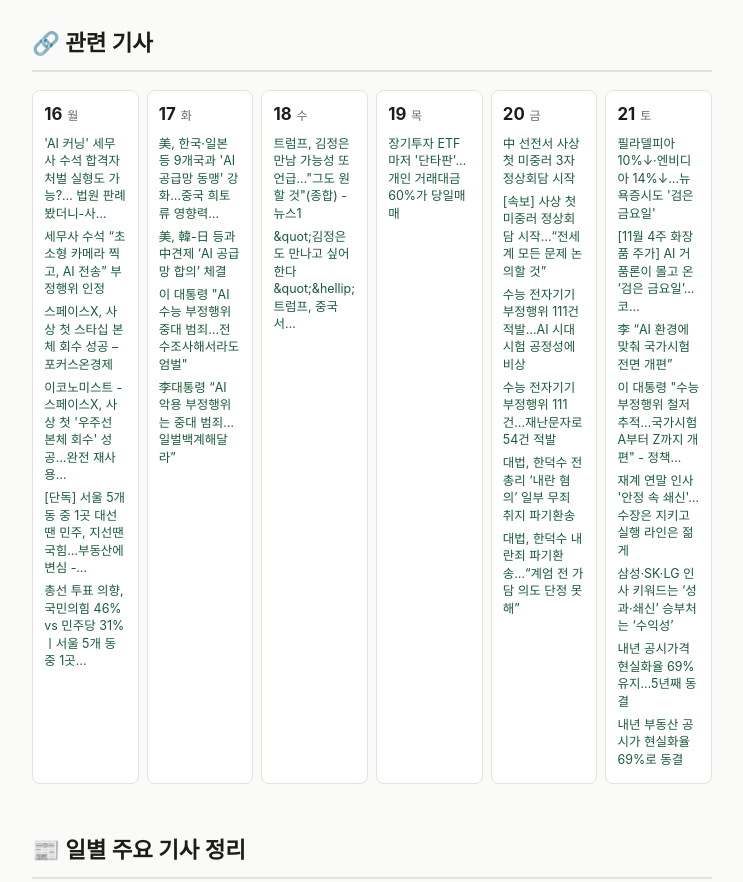
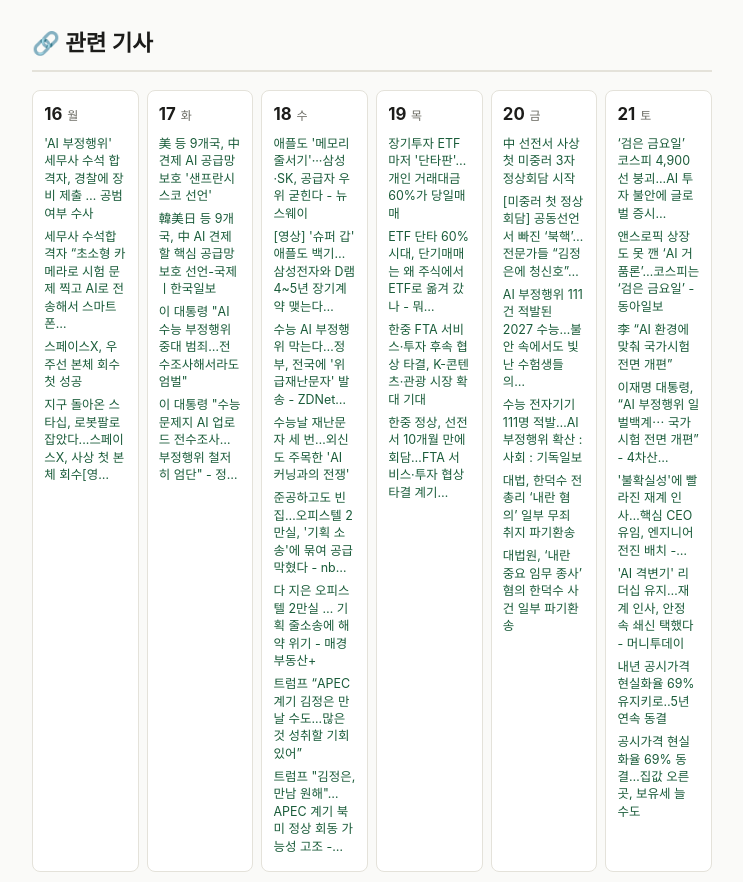
Before and after one commit to ShazelP/economy-study-agent, a plain HTML site: page docs/index.html in a window 1280 px wide. Shown: the part 2000-2882 px from the top of the page, without its empty margins (268-1011 px from the left). Drawn offline with Linux system fonts and the light colour scheme.

Commit message:
docs: 주간 정리 웹사이트 갱신

```diff
--- a/docs/index.html
+++ b/docs/index.html
@@ -38,27 +38,27 @@
         <div class="link-calendar">
           <div class="link-day">
             <div class="link-day-head">16<span>월</span></div>
-            <ul class="link-list"><li><a href="https://www.hankookilbo.com/news/article/A2026111613090003261" target="_blank" rel="noopener noreferrer">'AI 커닝' 세무사 수석 합격자 처벌 실형도 가능?… 법원 판례 봤더니-사…</a></li><li><a href="https://www.hani.co.kr/arti/society/society_general/1287363.html" target="_blank" rel="noopener noreferrer">세무사 수석 “초소형 카메라 찍고, AI 전송” 부정행위 인정</a></li><li><a href="https://www.foeconomy.co.kr/id/Wlw1jEDJjK3r7NG5H0RB" target="_blank" rel="noopener noreferrer">스페이스X, 사상 첫 스타십 본체 회수 성공 – 포커스온경제</a></li><li><a href="https://economist.co.kr/article/view/ecn202611150001" target="_blank" rel="noopener noreferrer">이코노미스트 - 스페이스X, 사상 첫 '우주선 본체 회수' 성공…완전 재사용…</a></li><li><a href="https://re.mk.co.kr/news/news_detail.php?no=12209352" target="_blank" rel="noopener noreferrer">[단독] 서울 5개동 중 1곳 대선땐 민주, 지선땐 국힘…부동산에 변심 -…</a></li><li><a href="https://www.youtube.com/watch?v=yRHRP6dhYAc" target="_blank" rel="noopener noreferrer">총선 투표 의향, 국민의힘 46% vs 민주당 31%ㅣ서울 5개 동 중 1곳…</a></li></ul>
+            <ul class="link-list"><li><a href="https://www.newdaily.co.kr/site/data/html/2026/11/16/2026111650155.html" target="_blank" rel="noopener noreferrer">'AI 부정행위' 세무사 수석 합격자, 경찰에 장비 제출 … 공범 여부 수사</a></li><li><a href="https://www.kwnews.co.kr/article/20261115500351" target="_blank" rel="noopener noreferrer">세무사 수석합격자 “초소형 카메라로 시험 문제 찍고 AI로 전송해서 스마트폰…</a></li><li><a href="https://www.chosun.com/economy/science/2026/11/16/NF3WQY6AD5E4HLKR6SLUUCJG24/" target="_blank" rel="noopener noreferrer">스페이스X, 우주선 본체 회수 첫 성공</a></li><li><a href="https://www.mt.co.kr/world/2026/11/15/2026111511034751069" target="_blank" rel="noopener noreferrer">지구 돌아온 스타십, 로봇팔로 잡았다...스페이스X, 사상 첫 본체 회수[영…</a></li></ul>
           </div>
           <div class="link-day">
             <div class="link-day-head">17<span>화</span></div>
-            <ul class="link-list"><li><a href="https://www.joongangenews.com/news/articleView.html?idxno=563973" target="_blank" rel="noopener noreferrer">美, 한국·일본 등 9개국과 'AI 공급망 동맹' 강화…중국 희토류 영향력…</a></li><li><a href="https://www.donga.com/news/Inter/article/all/20261117/135035603/2" target="_blank" rel="noopener noreferrer">美, 韓-日 등과 中견제 ‘AI 공급망 합의’ 체결</a></li><li><a href="http://www.bubb.co.kr/news/articleView.html?idxno=6182" target="_blank" rel="noopener noreferrer">이 대통령 "AI 수능 부정행위 중대 범죄…전수조사해서라도 엄벌"</a></li><li><a href="https://www.mediatoday.co.kr/news/articleView.html?idxno=338597" target="_blank" rel="noopener noreferrer">李대통령 “AI 악용 부정행위는 중대 범죄…일벌백계해달라”</a></li></ul>
+            <ul class="link-list"><li><a href="https://aimatters.co.kr/news-report/60928/" target="_blank" rel="noopener noreferrer">美 등 9개국, 中 견제 AI 공급망 보호 '샌프란시스코 선언'</a></li><li><a href="https://www.hankookilbo.com/news/article/A2026111610050000587" target="_blank" rel="noopener noreferrer">韓美日 등 9개국, 中 AI 견제할 핵심 공급망 보호 선언-국제ㅣ한국일보</a></li><li><a href="http://www.bubb.co.kr/news/articleView.html?idxno=6182" target="_blank" rel="noopener noreferrer">이 대통령 "AI 수능 부정행위 중대 범죄…전수조사해서라도 엄벌"</a></li><li><a href="https://www.korea.kr/news/policyNewsView.do?newsId=148975944" target="_blank" rel="noopener noreferrer">이 대통령 "수능 문제지 AI 업로드 전수조사…부정행위 철저히 엄단" - 정…</a></li></ul>
           </div>
           <div class="link-day">
             <div class="link-day-head">18<span>수</span></div>
-            <ul class="link-list"><li><a href="https://www.news1.kr/world/usa-canada/6357290" target="_blank" rel="noopener noreferrer">트럼프, 김정은 만남 가능성 또 언급…"그도 원할 것"(종합) - 뉴스1</a></li><li><a href="https://news.ikbc.co.kr/article/view/kbc202611170102" target="_blank" rel="noopener noreferrer">&amp;quot;김정은도 만나고 싶어 한다&amp;quot;&amp;hellip;트럼프, 중국서…</a></li></ul>
+            <ul class="link-list"><li><a href="https://www.newsway.co.kr/news/view?ud=2026111810150128626" target="_blank" rel="noopener noreferrer">애플도 '메모리 줄서기'···삼성·SK, 공급자 우위 굳힌다 - 뉴스웨이</a></li><li><a href="https://www.nbnbiz.co.kr/news/articleView.html?idxno=47218" target="_blank" rel="noopener noreferrer">[영상] '슈퍼 갑' 애플도 백기…삼성전자와 D램 4~5년 장기계약 맺는다…</a></li><li><a href="https://zdnet.co.kr/view/?no=20261118110856" target="_blank" rel="noopener noreferrer">수능 AI 부정행위 막는다…정부, 전국에 '위급재난문자' 발송 - ZDNet…</a></li><li><a href="https://marketin.edaily.co.kr/News/Read?newsId=04664166645647360" target="_blank" rel="noopener noreferrer">수능날 재난문자 세 번…외신도 주목한 'AI 커닝과의 전쟁'</a></li><li><a href="https://www.nbnbiz.co.kr/news/articleView.html?idxno=47215" target="_blank" rel="noopener noreferrer">준공하고도 빈집…오피스텔 2만실, '기획 소송'에 묶여 공급 막혔다 - nb…</a></li><li><a href="https://re.mk.co.kr/news/news_detail.php?no=12211504&amp;cate=100606" target="_blank" rel="noopener noreferrer">다 지은 오피스텔 2만실 … 기획 줄소송에 해약 위기 - 매경부동산+</a></li><li><a href="https://www.spnews.co.kr/news/articleView.html?idxno=112675" target="_blank" rel="noopener noreferrer">트럼프 “APEC 계기 김정은 만날 수도...많은 것 성취할 기회 있어”</a></li><li><a href="https://www.mt.co.kr/world/2026/11/17/2026111720363674847" target="_blank" rel="noopener noreferrer">트럼프 "김정은, 만남 원해"…APEC 계기 북미 정상 회동 가능성 고조 -…</a></li></ul>
           </div>
           <div class="link-day">
             <div class="link-day-head">19<span>목</span></div>
-            <ul class="link-list"><li><a href="https://www.thepublic.kr/news/articleView.html?idxno=327534" target="_blank" rel="noopener noreferrer">장기투자 ETF마저 '단타판'…개인 거래대금 60%가 당일매매</a></li></ul>
+            <ul class="link-list"><li><a href="https://www.thepublic.kr/news/articleView.html?idxno=327534" target="_blank" rel="noopener noreferrer">장기투자 ETF마저 '단타판'…개인 거래대금 60%가 당일매매</a></li><li><a href="https://mwoissue.com/etf-day-trading-causes/" target="_blank" rel="noopener noreferrer">ETF 단타 60% 시대, 단기매매는 왜 주식에서 ETF로 옮겨 갔나 - 뭐…</a></li><li><a href="https://joongangjournal.com/article/2361" target="_blank" rel="noopener noreferrer">한중 FTA 서비스·투자 후속 협상 타결, K-콘텐츠·관광 시장 확대 기대</a></li><li><a href="https://www.dcnews.kr/news/articleView.html?idxno=3224" target="_blank" rel="noopener noreferrer">한중 정상, 선전서 10개월 만에 회담…FTA 서비스·투자 협상 타결 계기…</a></li></ul>
           </div>
           <div class="link-day">
             <div class="link-day-head">20<span>금</span></div>
-            <ul class="link-list"><li><a href="https://www.yonhapnewstv.co.kr/news/AKR20261119172955A1q" target="_blank" rel="noopener noreferrer">中 선전서 사상 첫 미중러 3자 정상회담 시작</a></li><li><a href="https://www.joongang.co.kr/article/25480212" target="_blank" rel="noopener noreferrer">[속보] 사상 첫 미중러 정상회담 시작…“전세계 모든 문제 논의할 것”</a></li><li><a href="https://www.hgrnewsplus.com/news/articleView.html?idxno=1519" target="_blank" rel="noopener noreferrer">수능 전자기기 부정행위 111건 적발…AI 시대 시험 공정성에 비상</a></li><li><a href="https://www.hani.co.kr/arti/society/schooling/1288307.html" target="_blank" rel="noopener noreferrer">수능 전자기기 부정행위 111건…재난문자로 54건 적발</a></li><li><a href="https://www.lawtimes.co.kr/news/articleView.html?idxno=229754" target="_blank" rel="noopener noreferrer">대법, 한덕수 전 총리 ‘내란 혐의’ 일부 무죄 취지 파기환송</a></li><li><a href="https://www.donga.com/news/Society/article/all/20261119/135052621/1" target="_blank" rel="noopener noreferrer">대법, 한덕수 내란죄 파기환송…“계엄 전 가담 의도 단정 못 해”</a></li></ul>
+            <ul class="link-list"><li><a href="https://www.yonhapnewstv.co.kr/news/AKR20261119172955A1q" target="_blank" rel="noopener noreferrer">中 선전서 사상 첫 미중러 3자 정상회담 시작</a></li><li><a href="https://www.rfa.org/korean/in-focus/2026/11/20/us-china-russia-summit-north-korea-nuclear/" target="_blank" rel="noopener noreferrer">[미중러 첫 정상회담] 공동선언서 빠진 ‘북핵’…전문가들 “김정은에 청신호”…</a></li><li><a href="https://www.snakorea.com/news/articleView.html?idxno=1065963" target="_blank" rel="noopener noreferrer">AI 부정행위 111건 적발된 2027 수능…불안 속에서도 빛난 수험생들의…</a></li><li><a href="https://www.christiandaily.co.kr/news/167777" target="_blank" rel="noopener noreferrer">수능 전자기기 111명 적발…AI 부정행위 확산 : 사회 : 기독일보</a></li><li><a href="https://www.lawtimes.co.kr/news/articleView.html?idxno=229754" target="_blank" rel="noopener noreferrer">대법, 한덕수 전 총리 ‘내란 혐의’ 일부 무죄 취지 파기환송</a></li><li><a href="https://www.hani.co.kr/arti/society/society_general/1288170.html" target="_blank" rel="noopener noreferrer">대법원, ‘내란 중요 임무 종사’ 혐의 한덕수 사건 일부 파기환송</a></li></ul>
           </div>
           <div class="link-day">
             <div class="link-day-head">21<span>토</span></div>
-            <ul class="link-list"><li><a href="https://news.sbs.co.kr/news/endPage.do?news_id=N1008856835" target="_blank" rel="noopener noreferrer">필라델피아 10%↓·엔비디아 14%↓…뉴욕증시도 '검은 금요일'</a></li><li><a href="https://cosinkorea.com/mobile/article.html?no=58772" target="_blank" rel="noopener noreferrer">[11월 4주 화장품 주가] AI 거품론이 몰고 온 ‘검은 금요일’... 코…</a></li><li><a href="https://www.chosun.com/national/education/2026/11/21/BCZIEPS7LJBPBPOLXDN27CGCH4/" target="_blank" rel="noopener noreferrer">李 “AI 환경에 맞춰 국가시험 전면 개편”</a></li><li><a href="https://www.korea.kr/news/policyNewsView.do?newsId=148976210" target="_blank" rel="noopener noreferrer">이 대통령 "수능 부정행위 철저 추적…국가시험 A부터 Z까지 개편" - 정책…</a></li><li><a href="https://news.mtn.co.kr/article/2026112120024241348" target="_blank" rel="noopener noreferrer">재계 연말 인사 '안정 속 쇄신'…수장은 지키고 실행 라인은 젊게</a></li><li><a href="https://it.chosun.com/news/articleView.html?idxno=3000000001511" target="_blank" rel="noopener noreferrer">삼성·SK·LG 인사 키워드는 ‘성과·쇄신’ 승부처는 ‘수익성’</a></li><li><a href="https://www.hani.co.kr/arti/economy/property/1288367.html" target="_blank" rel="noopener noreferrer">내년 공시가격 현실화율 69% 유지…5년째 동결</a></li><li><a href="https://www.donga.com/news/Economy/article/all/20261120/135063731/2" target="_blank" rel="noopener noreferrer">내년 부동산 공시가 현실화율 69%로 동결</a></li></ul>
+            <ul class="link-list"><li><a href="https://www.m-economynews.com/news/article.html?no=73395" target="_blank" rel="noopener noreferrer">‘검은 금요일’ 코스피 4,900선 붕괴...AI 투자 불안에 글로벌 증시…</a></li><li><a href="https://www.donga.com/news/amp/all/20261120/135060263/1" target="_blank" rel="noopener noreferrer">앤스로픽 상장도 못 깬 ‘AI 거품론’…코스피는 ‘검은 금요일’ - 동아일보</a></li><li><a href="https://www.chosun.com/national/education/2026/11/21/BCZIEPS7LJBPBPOLXDN27CGCH4/" target="_blank" rel="noopener noreferrer">李 “AI 환경에 맞춰 국가시험 전면 개편”</a></li><li><a href="http://m.4ihjnews.com/view.php?idx=43807" target="_blank" rel="noopener noreferrer">이재명 대통령,  “AI 부정행위 일벌백계⋯ 국가시험 전면 개편” - 4차산…</a></li><li><a href="https://www.news1.kr/industry/general-industry/6361699" target="_blank" rel="noopener noreferrer">'불확실성'에 빨라진 재계 인사…핵심 CEO 유임, 엔지니어 전진 배치 -…</a></li><li><a href="https://www.mt.co.kr/industry/2026/11/21/2026112015040597243" target="_blank" rel="noopener noreferrer">'AI 격변기' 리더십 유지…재계 인사, 안정 속 쇄신 택했다 - 머니투데이</a></li><li><a href="https://imnews.imbc.com/news/2026/econo/article/6867338_36932.html" target="_blank" rel="noopener noreferrer">내년 공시가격 현실화율 69% 유지키로‥5년 연속 동결</a></li><li><a href="https://www.hankyung.com/article/2026112008757" target="_blank" rel="noopener noreferrer">공시가격 현실화율 69% 동결…집값 오른 곳, 보유세 늘 수도</a></li></ul>
           </div></div>
       </section>
 
```
Also changed, not shown: docs/weeks/2026-W47.html (+6 -6 lines).
